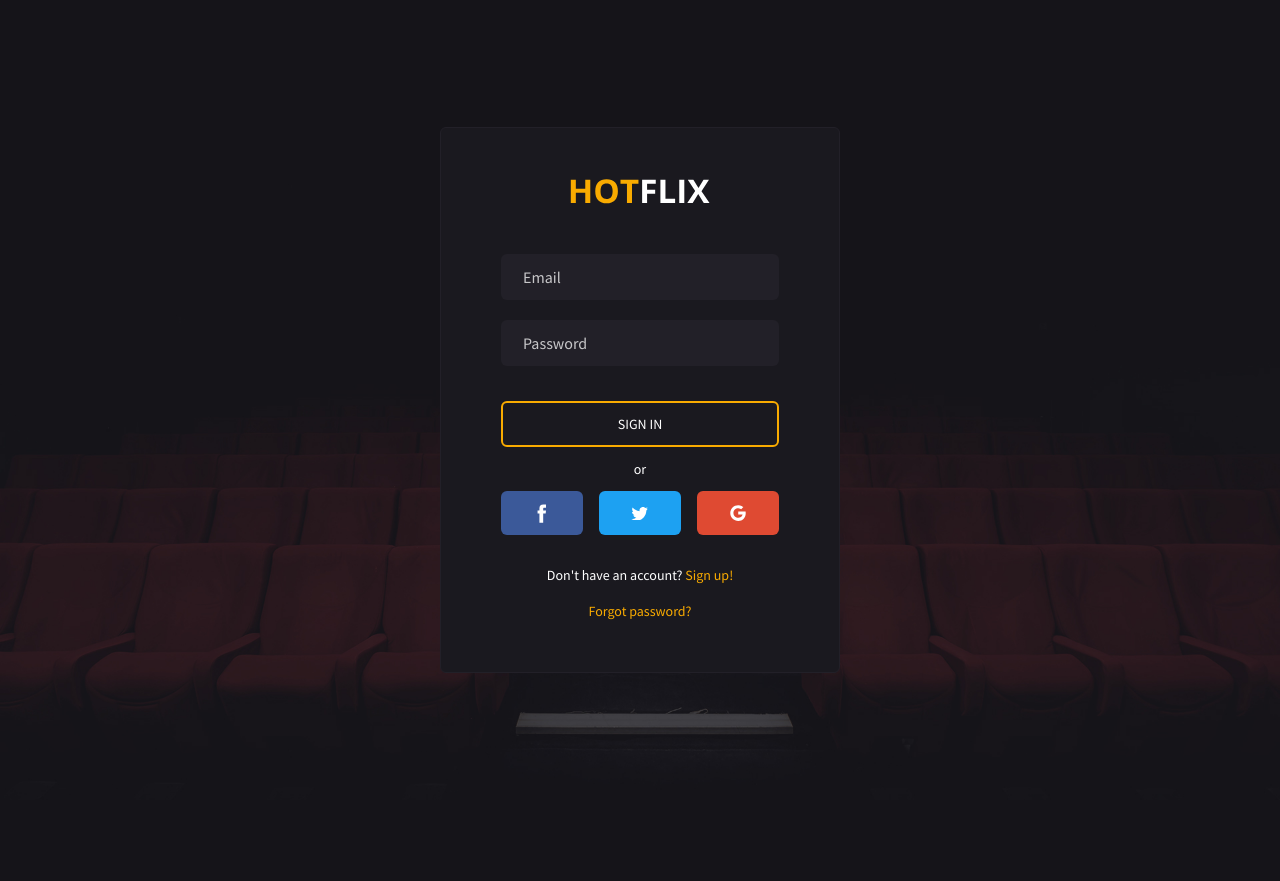
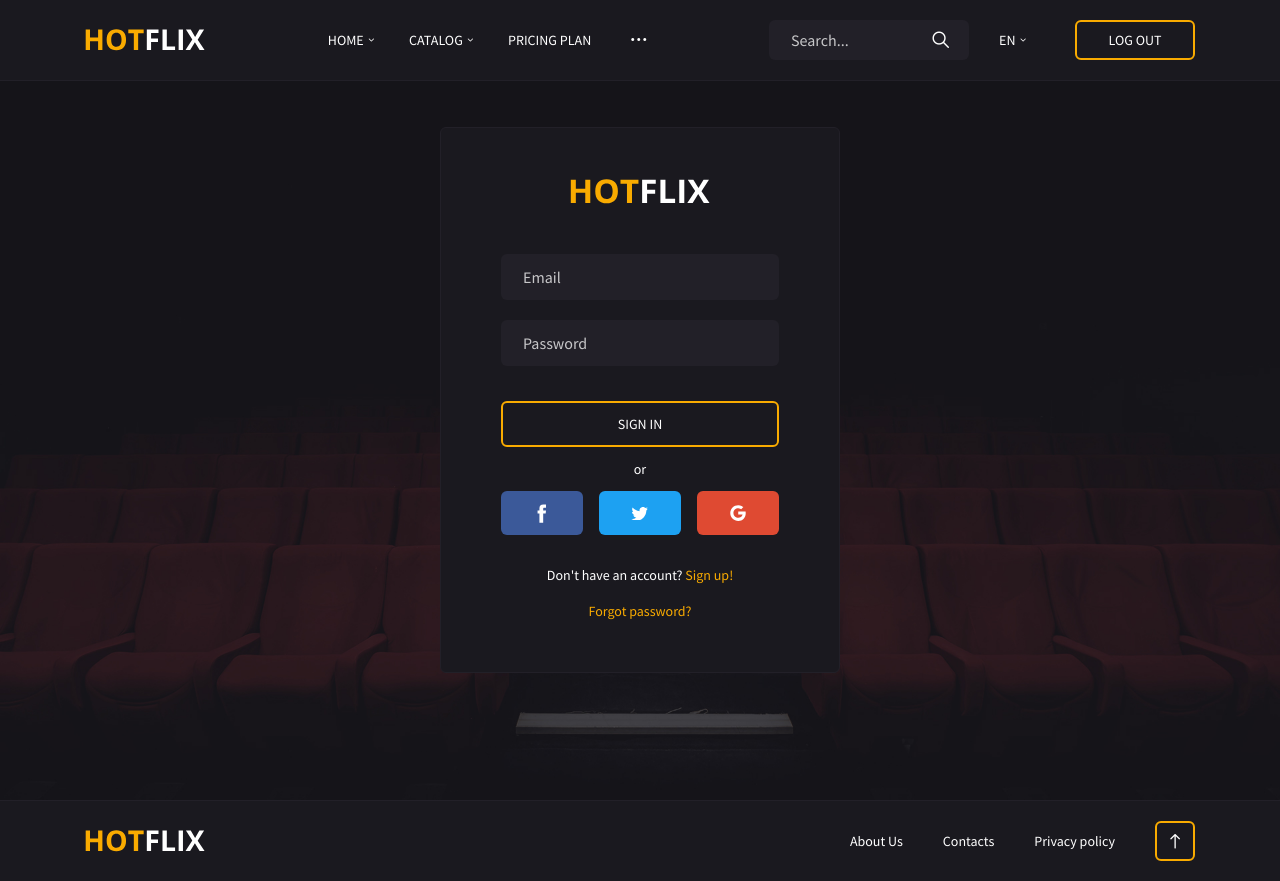
Before and after one commit to dervishixhoni/GroupProject, a Flask app: page /loginPage in a window 1280 px wide. Before the commit the page ends 734 px from the top, so only its background shows below. Run offline with Flask 3, Linux system fonts and the light colour scheme; some libraries are stand-ins or nearby versions.

Commit message:
index, 404

```diff
--- a/flask_app/config/mysqlconnection.py
+++ b/flask_app/config/mysqlconnection.py
@@ -8,7 +8,7 @@ class MySQLConnection:
         connection = pymysql.connect(
             host="localhost",
             user="root",
-            password="root",
+            password="password",
             db=db,
             charset="utf8mb4",
             cursorclass=pymysql.cursors.DictCursor,
--- a/flask_app/templates/404.html
+++ b/flask_app/templates/404.html
@@ -39,7 +39,7 @@
 						<div class="page-404__content">
 							<h1 class="page-404__title">404</h1>
 							<p class="page-404__text">The page you are looking for not available!</p>
-							<a href="index.html" class="page-404__btn">go back</a>
+							<a href="/" class="page-404__btn">go back</a>
 						</div>
 					</div>
 				</div>
--- a/flask_app/templates/base.html
+++ b/flask_app/templates/base.html
@@ -134,9 +134,9 @@
                             </div>
                             <!-- end dropdown -->
 
-                            <a href="signin.html" class="header__sign-in">
+                            <a href="/logout" class="header__sign-in">
                                 <i class="icon ion-ios-log-in"></i>
-                                <span>sign in</span>
+                                <span>log out</span>
                             </a>
                         </div>
                         <!-- end header auth -->
--- a/flask_app/templates/login.html
+++ b/flask_app/templates/login.html
@@ -1,34 +1,5 @@
-<!DOCTYPE html>
-<html lang="en">
-
-<!-- Mirrored from hotflix.volkovdesign.com/main/signin.html by HTTrack Website Copier/3.x [XR&CO'2014], Tue, 24 Oct 2023 13:06:45 GMT -->
-<head>
-	<meta charset="utf-8">
-	<meta name="viewport" content="width=device-width, initial-scale=1, shrink-to-fit=no">
-
-	<!-- CSS -->
-	<link rel="stylesheet" href="{{ url_for('static', filename='css/bootstrap-reboot.min.css') }}">
-    <link rel="stylesheet" href="{{ url_for('static', filename='css/bootstrap-grid.min.css') }}">
-    <link rel="stylesheet" href="{{ url_for('static', filename='css/owl.carousel.min.css') }}">
-    <link rel="stylesheet" href="{{ url_for('static', filename='css/jquery.mCustomScrollbar.min.css') }}">
-    <link rel="stylesheet" href="{{ url_for('static', filename='css/nouislider.min.css') }}">
-    <link rel="stylesheet" href="{{ url_for('static', filename='css/ionicons.min.css') }}">
-    <link rel="stylesheet" href="{{ url_for('static', filename='css/magnific-popup.css') }}">
-    <link rel="stylesheet" href="{{ url_for('static', filename='css/plyr.css') }}">
-    <link rel="stylesheet" href="{{ url_for('static', filename='css/photoswipe.css') }}">
-    <link rel="stylesheet" href="{{ url_for('static', filename='css/default-skin.css') }}">
-    <link rel="stylesheet" href="{{ url_for('static', filename='css/main.css') }}">
-
-    <!-- Favicons -->
-    <link rel="icon" type="image/png" href="{{ url_for('static', filename='icon/favicon-32x32.png') }}" sizes="32x32">
-    <link rel="apple-touch-icon" href="{{ url_for('static', filename='icon/favicon-32x32.png') }}">
-
-    <meta name="description" content="">
-    <meta name="keywords" content="">
-    <meta name="author" content="Dmitry Volkov">
-    <title>Online Movies, TV Shows & Cinema</title>
-
-<body class="body">
+{% extends 'base.html' %}
+{% block content %}
 
 	<div class="sign section--bg" data-bg="{{ url_for('static', filename='img/section/section.jpg') }}">
 		<div class="container">
@@ -70,20 +41,4 @@
 		</div>
 	</div>
 
-	<!-- JS -->
-	<script src="{{ url_for('static', filename='js/jquery-3.5.1.min.js') }}"></script>
-	<script src="{{ url_for('static', filename='js/bootstrap.bundle.min.js') }}"></script>
-	<script src="{{ url_for('static', filename='js/owl.carousel.min.js') }}"></script>
-	<script src="{{ url_for('static', filename='js/jquery.magnific-popup.min.js') }}"></script>
-	<script src="{{ url_for('static', filename='js/jquery.mousewheel.min.js') }}"></script>
-	<script src="{{ url_for('static', filename='js/jquery.mCustomScrollbar.min.js') }}"></script>
-	<script src="{{ url_for('static', filename='js/wNumb.js') }}"></script>
-	<script src="{{ url_for('static', filename='js/nouislider.min.js') }}"></script>
-	<script src="{{ url_for('static', filename='js/plyr.min.js') }}"></script>
-	<script src="{{ url_for('static', filename='js/photoswipe.min.js') }}"></script>
-	<script src="{{ url_for('static', filename='js/photoswipe-ui-default.min.js') }}"></script>
-	<script src="{{ url_for('static', filename='js/main.js') }}"></script>
-</body>
-
-<!-- Mirrored from hotflix.volkovdesign.com/main/signin.html by HTTrack Website Copier/3.x [XR&CO'2014], Tue, 24 Oct 2023 13:06:45 GMT -->
-</html>
+	{% endblock %}
```
Also changed, not shown: 2 other files.
